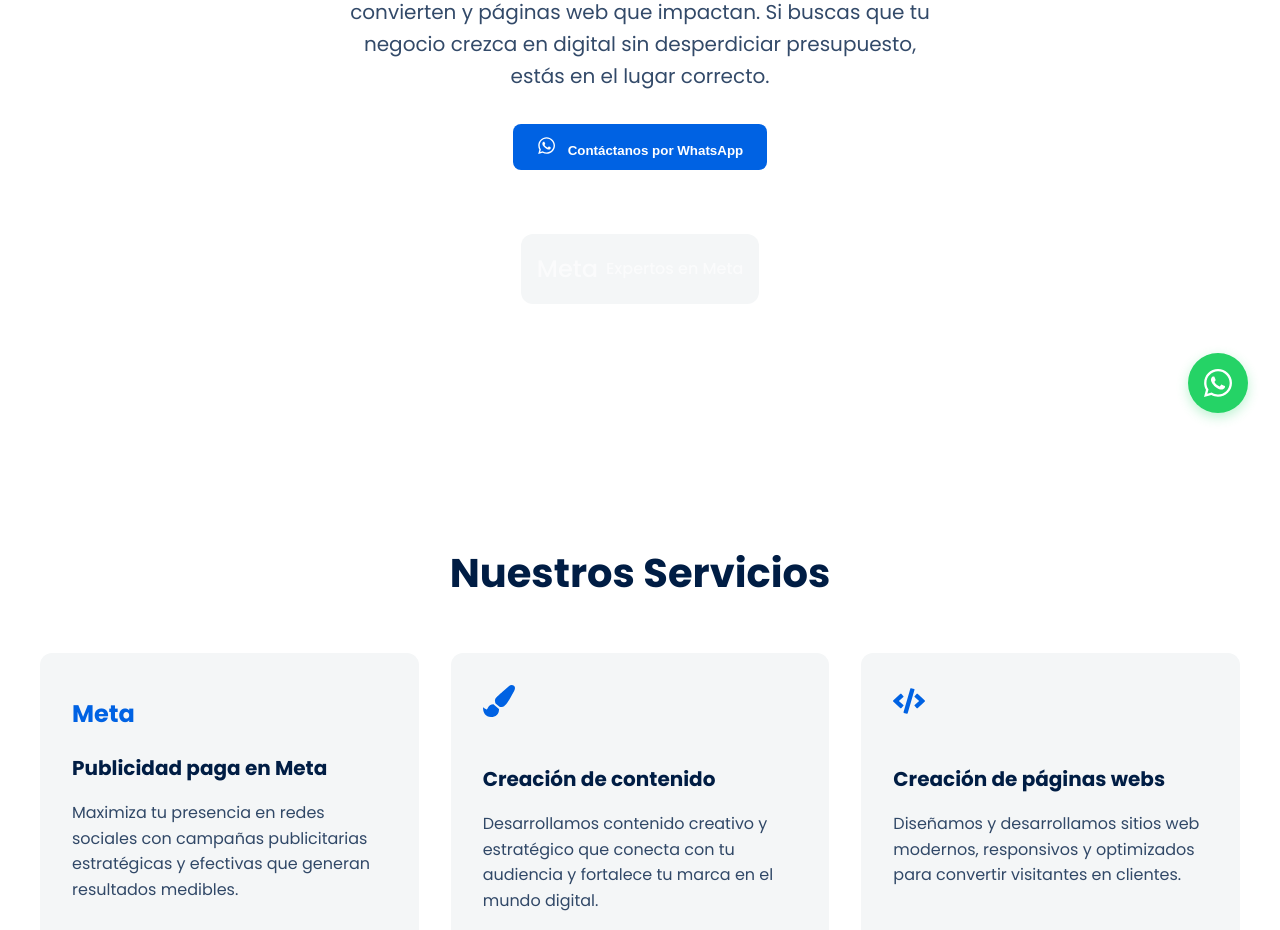
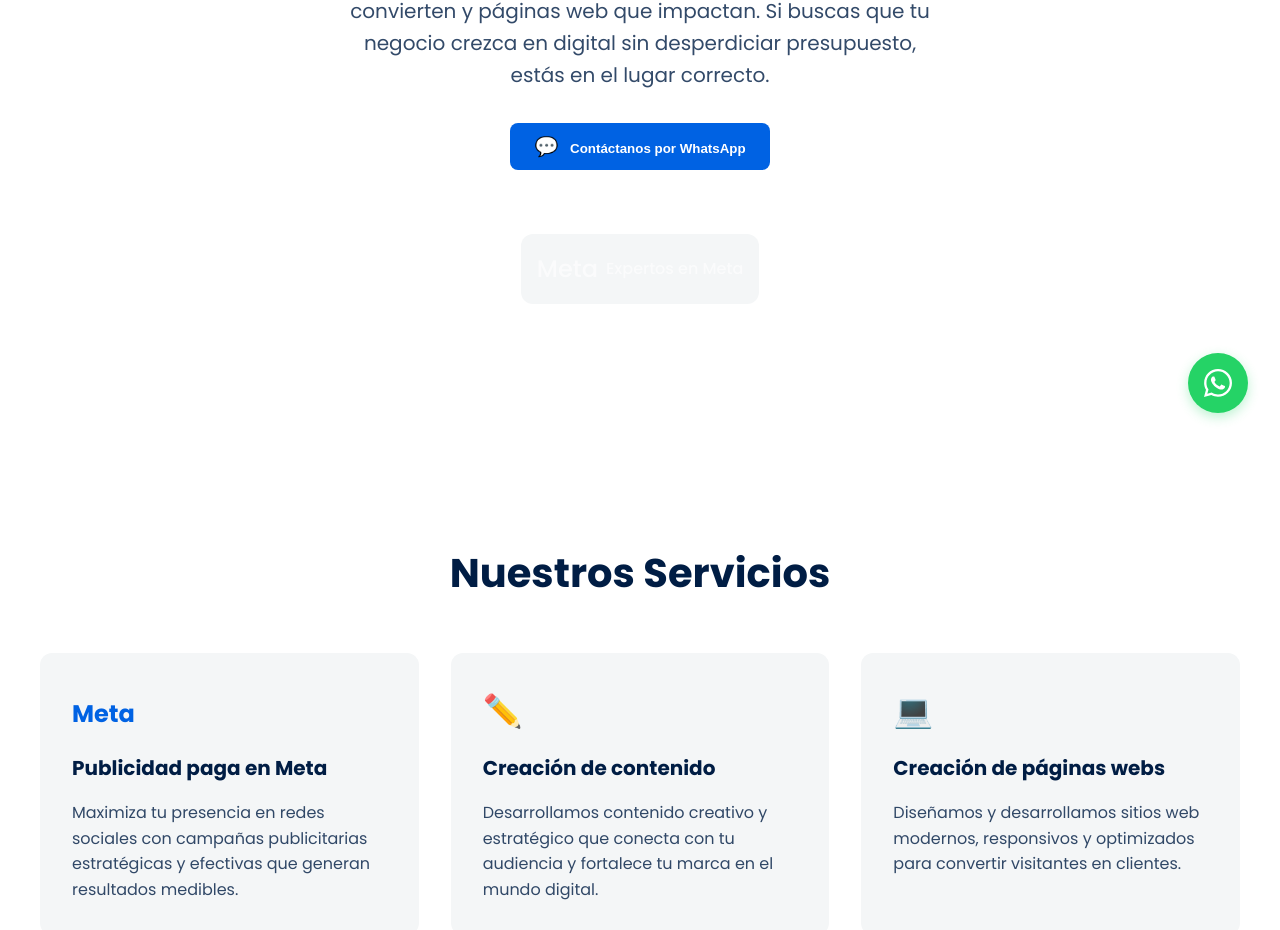
Before and after one commit to 1nocturne14/clickadsamplifyaws, a React (Create React App) app: page / in a window 1280 px wide. Shown: the part 355-1285 px from the top of the page. Built offline with nearby package versions, Linux system fonts and the light colour scheme.

Commit message:
refactor: simplificar todos los iconos usando emojis y texto

```diff
--- a/src/App.css
+++ b/src/App.css
@@ -439,3 +439,8 @@ body {
   color: var(--primary-color);
   font-size: 1.5rem;
 }
+
+.feature-text {
+  font-size: 2rem;
+  color: var(--primary-color);
+}
--- a/src/components/Features.tsx
+++ b/src/components/Features.tsx
@@ -1,12 +1,9 @@
 import React from 'react';
-import { IconContext } from 'react-icons';
-import { FaPaintBrush, FaCode } from 'react-icons/fa';
 
 export const Features: React.FC = () => {
   return (
     <section className="features" id="servicios">
       <h2>Nuestros Servicios</h2>
-      <IconContext.Provider value={{ className: 'feature-icon' }}>
       <div className="features-grid">
         <div className="feature-item">
           <div className="icon-wrapper">
@@ -17,20 +14,19 @@ export const Features: React.FC = () => {
         </div>
         <div className="feature-item">
           <div className="icon-wrapper">
-              <FaPaintBrush aria-hidden="true" />
+            <span className="feature-text">✏️</span>
           </div>
           <h3>Creación de contenido</h3>
           <p>Desarrollamos contenido creativo y estratégico que conecta con tu audiencia y fortalece tu marca en el mundo digital.</p>
         </div>
         <div className="feature-item">
           <div className="icon-wrapper">
-              <FaCode aria-hidden="true" />
+            <span className="feature-text">💻</span>
           </div>
           <h3>Creación de páginas webs</h3>
           <p>Diseñamos y desarrollamos sitios web modernos, responsivos y optimizados para convertir visitantes en clientes.</p>
         </div>
       </div>
-      </IconContext.Provider>
     </section>
   );
 };
--- a/src/components/Hero.tsx
+++ b/src/components/Hero.tsx
@@ -1,6 +1,4 @@
 import React from 'react';
-import { IconContext } from 'react-icons';
-import { FaWhatsapp } from 'react-icons/fa';
 
 export const Hero: React.FC = () => {
   return (
@@ -11,9 +9,7 @@ export const Hero: React.FC = () => {
       </h1>
       <p>Creamos contenido que conecta, campañas que convierten y páginas web que impactan. Si buscas que tu negocio crezca en digital sin desperdiciar presupuesto, estás en el lugar correcto.</p>
       <button className="button-primary">
-        <IconContext.Provider value={{ className: 'button-icon' }}>
-          <FaWhatsapp aria-hidden="true" /> Contáctanos por WhatsApp
-        </IconContext.Provider>
+        <span className="button-icon">💬</span> Contáctanos por WhatsApp
       </button>
       <div className="trusted-brands">
         <div className="brand-logos">
```
Lines whose indentation alone changed are shown as unchanged.
